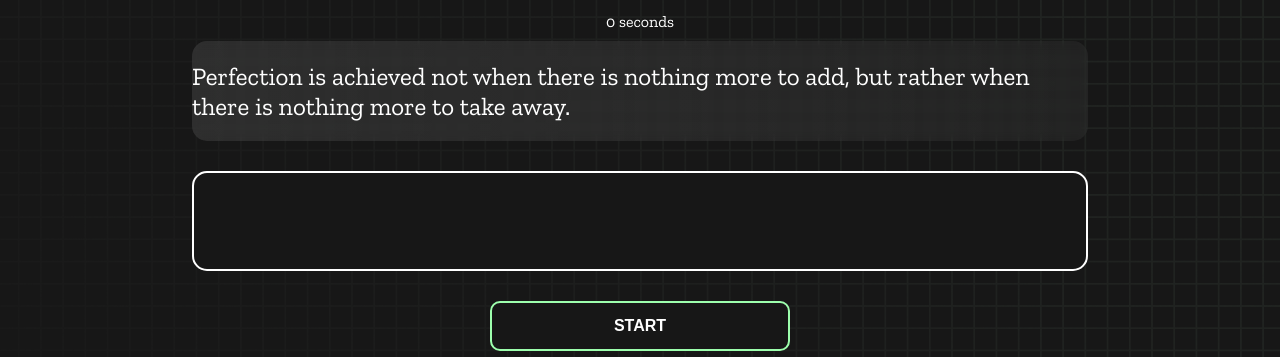
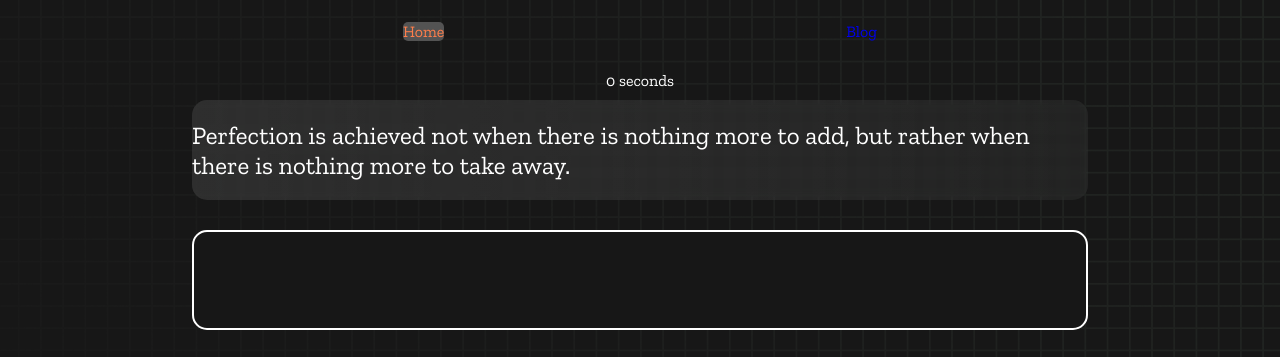
Before and after one commit to newajsharif91/Type-monster, a plain HTML site: page index.html in a window 1280 px wide. Shown: the part 78-435 px from the top of the page. Drawn offline with nearby package versions, Linux system fonts and the light colour scheme.

Commit message:
Add Home And Blog Button

```diff
--- a/index.html
+++ b/index.html
@@ -15,7 +15,11 @@
   </head>
   <body>
     <h1 class="title"><img src="./logo.png" /></h1>
-    <div id="show-time">0 seconds</div>
+    <div class="buttonss">
+      <a class="home-input homelink" href="index.html">Home</a>
+      <a class="blog-input" href="blog.html">Blog</a>
+    </div>
+  <header>  <div id="show-time">0 seconds</div>
 
     <div class="box-container">
       <div id="question"></div>
@@ -36,7 +40,7 @@
 
     <div id="countdown"></div>
     <div id="modal-background" class="hidden"></div>
-    <div id="result" class="hidden"></div>
+    <div id="result" class="hidden"></div></header>
 
     <script src="./history.js"></script>
     <script src="./script.js"></script>
--- a/styles.css
+++ b/styles.css
@@ -14,6 +14,24 @@ body {
 .box-container {
   width: 70%;
   margin: 0 auto;
+}
+
+
+element.style {
+}
+.buttonss>a{
+  text-decoration: none;
+
+}
+.buttonss{
+  display: flex;
+  justify-content: space-evenly;
+  margin: 30px 1px;
+}
+.homelink{
+  color: rgb(255, 126, 75);
+  background-color: rgb(83, 83, 83);
+  border-radius: 5px;
 }
 
 #question {
```
